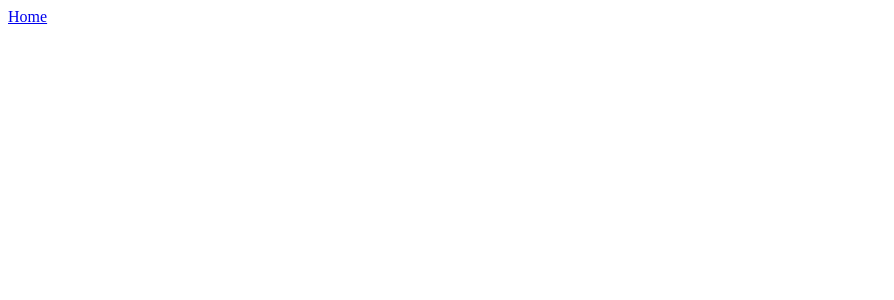
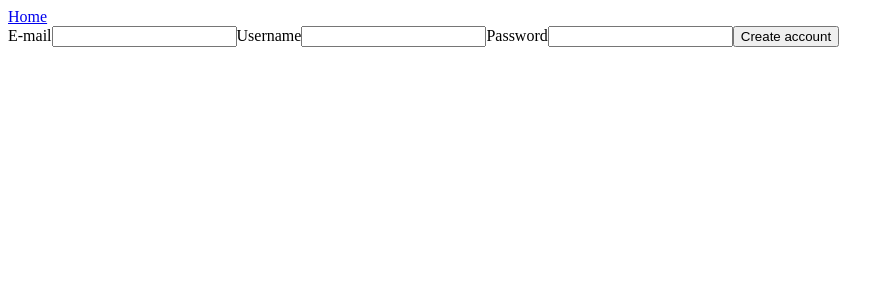
Before and after one commit to SelmaBtt/chatify, a React (Vite) app: page /register in a window 1280 px wide. Shown: the top 300 px of the page, without its empty margins (0-894 px from the left). Built offline with nearby package versions, Linux system fonts and the light colour scheme; no server answers.

Commit message:
some changes. error msg doesnt work

```diff
--- a/src/comps/Register.jsx
+++ b/src/comps/Register.jsx
@@ -1,10 +1,56 @@
 import { Link } from 'react-router-dom';
+import { useContext } from 'react';
+import { RegisterContext } from './context/RegisterContextProvider';
 
 const Register = () => {
+
+    const { createAccBtn,
+        succMsg, errMsg,
+        username, setUsername,
+        pass, setPass,
+        mail, setMail,
+        avatar, setAvatar, } = useContext(RegisterContext)
+
     return(
         <>
             <Link to={'/'}>Home</Link>
 
+            <div>
+                <label htmlFor="email">E-mail</label>
+                <input
+                    type="text"
+                    id="email"
+                    value={mail}
+                    onChange={(e) => { setMail(e.target.value) }}
+                />
+
+                <label htmlFor="theUsername">Username</label>
+                <input
+                    type="text"
+                    id="theUsername"
+                    value={username}
+                    onChange={(e) => { setUsername(e.target.value) }}
+                />
+
+                <label htmlFor="password">Password</label>
+                <input
+                    type="text"
+                    id="password"
+                    value={pass}
+                    onChange={(e) => { setPass(e.target.value) }}
+                />
+
+                <button onClick={createAccBtn}>
+                    Create account
+                </button>
+            </div>
+
+            {(succMsg && succMsg.length > 0) &&
+                <p>{succMsg}</p>
+            }
+            {(errMsg && errMsg.length > 0) &&
+                <p>{errMsg}</p>
+            }
         </>
     )
 }
--- a/src/comps/context/RegisterContextProvider.jsx
+++ b/src/comps/context/RegisterContextProvider.jsx
@@ -20,19 +20,17 @@ const RegisterContextProvider = (props) => {
     // To create account
 
     // Success or error messages useStates
-    const [succMsg, setSuccMsg] = ('');
+    const [succMsg, setSuccMsg] = useState('');
     const [errMsg, setErrMsg] = useState('');
 
     // Account values useStates
-    const [username, setUsername] = ('')
-    const [pass, setPass] = ('')
-    const [mail, setMail] = ('')
-    const [avatar, setAvatar] = ('')
+    const [username, setUsername] = useState('')
+    const [pass, setPass] = useState('')
+    const [mail, setMail] = useState('')
+    const [avatar, setAvatar] = useState('')
 
     const createAccBtn = async(e) => {
-        e.preventDefault();
         try {
-            setErrorMessage(false)
             const response = await fetch('https://chatify-api.up.railway.app/auth/register', {
                 method: 'POST',
                 headers: {"Content-type": "application/json"},
@@ -45,9 +43,9 @@ const RegisterContextProvider = (props) => {
                 })
             })
             if (response.ok) {
-                setSuccMsg(response.message)
+                setSuccMsg(response.message ? response.message : 'Your account has been created')
             } else {
-                throw new Error(response.error);
+                throw new Error(response.error ? response.error : 'Something went wrong!');
             }
         } catch (error) {
             setErrMsg(error)
@@ -56,11 +54,12 @@ const RegisterContextProvider = (props) => {
 
     return(
         <RegisterContext.Provider value={{
+            createAccBtn,
             succMsg, errMsg,
-            setUsername,
-            setPass,
-            setMail,
-            setAvatar,
+            username, setUsername,
+            pass, setPass,
+            mail, setMail,
+            avatar, setAvatar,
         }}>
             {props.children}
         </RegisterContext.Provider>
--- a/src/main.jsx
+++ b/src/main.jsx
@@ -2,9 +2,12 @@ import { createRoot } from 'react-dom/client'
 import { BrowserRouter } from 'react-router-dom';
 import App from './comps/App.jsx'
 import './styles/root.css'
+import RegisterContextProvider from './comps/context/RegisterContextProvider.jsx';
 
 createRoot(document.getElementById('root')).render(
-  <BrowserRouter>
-    <App />
-  </BrowserRouter>,
+  <RegisterContextProvider>
+    <BrowserRouter>
+      <App />
+    </BrowserRouter>
+  </RegisterContextProvider>
 )
```
